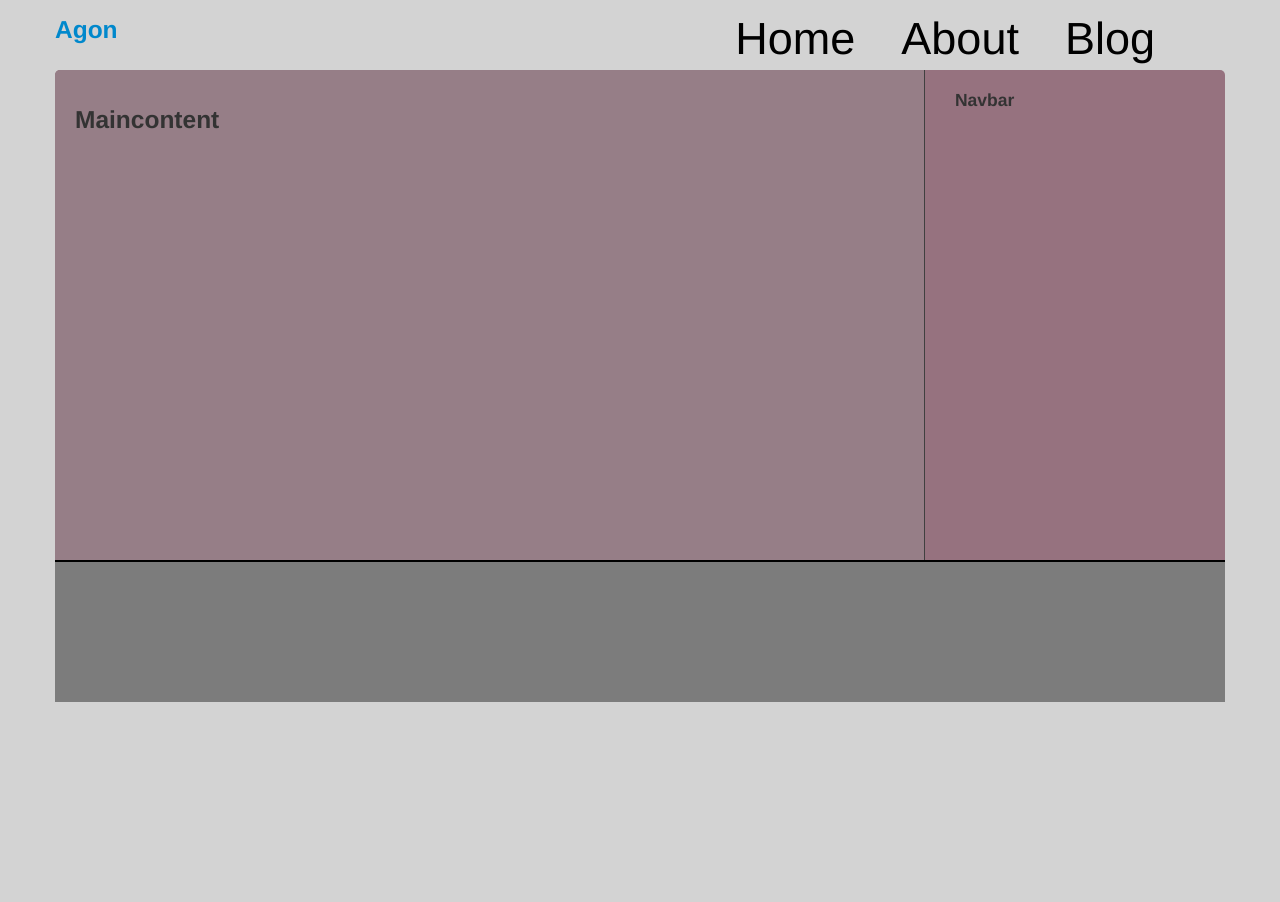
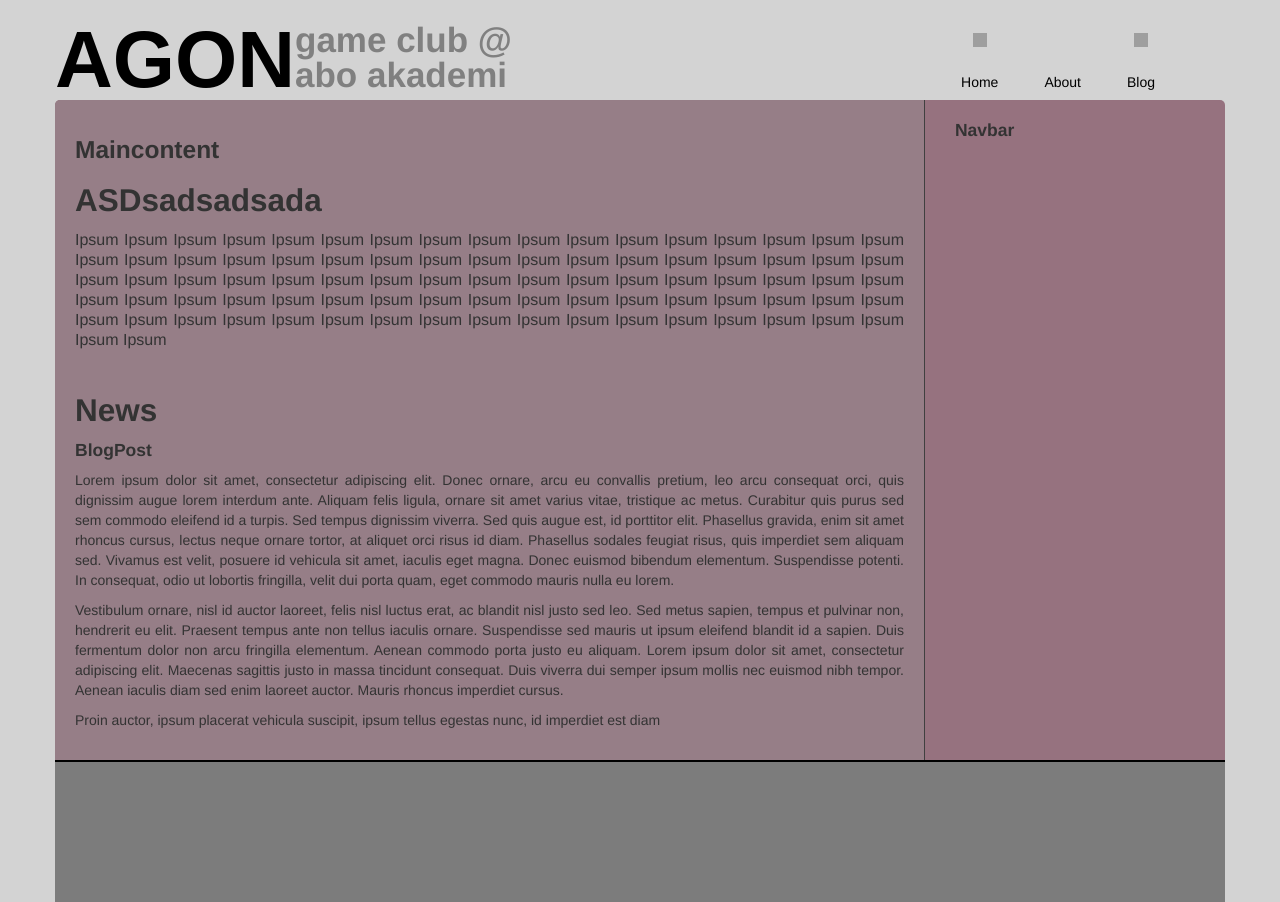
Before and after one commit to danielwarna/abogameclub, a Jekyll site: the page built from index.html, in a window 1280 px wide. Built offline with Jekyll 4.4.1, drawn with Linux system fonts in a browser that asks for light colours; nearby versions of some CDN libraries; grey boxes are pictures that could not be loaded.

Commit message:
Moved my changes over to the base layout

```diff
--- a/_layouts/default.html
+++ b/_layouts/default.html
@@ -9,12 +9,19 @@
   <div class="container">
     <div class="masterhead">
       <ul class="nav nav-pills pull-right">
-        <li><a href="index.html">Home</a> </li>
-        <li><a href="about.html">About</a> </li>
-        <li><a href="blog.html">Blog</a> </li>
+        <li><a href="index.html">
+          <i class="icon-home"></i><p>Home</p>
+        </a></li>
+        <li><a href="about.html">
+          <i class="icon-lightbulb"></i><p>About</p>
+        </a></li>
+        <li><a href="blog.html">
+          <i class="icon-book"></i><p>Blog</p>
+        </a></li>
       </ul>
-      <div class="brand">
-        <a href="#"><h3>Agon</h3></a>
+      <div id="logo">
+        <a href="#">AGON</a>
+        <div id="subtitle"><span>game club @ <br>abo akademi<span></div>
       </div>
     </div>
 
--- a/index.html
+++ b/index.html
@@ -5,6 +5,22 @@ layout: default
 <div class="row-fluid abc">
 	<div class="span9 maincontent">
 		<h3>Maincontent</h3>
+		<div class="hello">
+			<h2>ASDsadsadsada</h2>
+			<p>Ipsum Ipsum Ipsum Ipsum Ipsum Ipsum Ipsum Ipsum Ipsum Ipsum Ipsum Ipsum Ipsum Ipsum Ipsum Ipsum Ipsum Ipsum Ipsum Ipsum Ipsum Ipsum Ipsum Ipsum Ipsum Ipsum Ipsum Ipsum Ipsum Ipsum Ipsum Ipsum Ipsum Ipsum Ipsum Ipsum Ipsum Ipsum Ipsum Ipsum Ipsum Ipsum Ipsum Ipsum Ipsum Ipsum Ipsum Ipsum Ipsum Ipsum Ipsum Ipsum Ipsum Ipsum Ipsum Ipsum Ipsum Ipsum Ipsum Ipsum Ipsum Ipsum Ipsum Ipsum Ipsum Ipsum Ipsum Ipsum Ipsum Ipsum Ipsum Ipsum Ipsum Ipsum Ipsum Ipsum Ipsum Ipsum Ipsum Ipsum Ipsum Ipsum Ipsum Ipsum Ipsum Ipsum Ipsum </p>
+		</div>
+
+		<div id="blog">
+			<h2> News </h2>
+			<div class="blogpost">
+				<h4>BlogPost</h4>
+				<p>Lorem ipsum dolor sit amet, consectetur adipiscing elit. Donec ornare, arcu eu convallis pretium, leo arcu consequat orci, quis dignissim augue lorem interdum ante. Aliquam felis ligula, ornare sit amet varius vitae, tristique ac metus. Curabitur quis purus sed sem commodo eleifend id a turpis. Sed tempus dignissim viverra. Sed quis augue est, id porttitor elit. Phasellus gravida, enim sit amet rhoncus cursus, lectus neque ornare tortor, at aliquet orci risus id diam. Phasellus sodales feugiat risus, quis imperdiet sem aliquam sed. Vivamus est velit, posuere id vehicula sit amet, iaculis eget magna. Donec euismod bibendum elementum. Suspendisse potenti. In consequat, odio ut lobortis fringilla, velit dui porta quam, eget commodo mauris nulla eu lorem.</p>
+
+				<p>Vestibulum ornare, nisl id auctor laoreet, felis nisl luctus erat, ac blandit nisl justo sed leo. Sed metus sapien, tempus et pulvinar non, hendrerit eu elit. Praesent tempus ante non tellus iaculis ornare. Suspendisse sed mauris ut ipsum eleifend blandit id a sapien. Duis fermentum dolor non arcu fringilla elementum. Aenean commodo porta justo eu aliquam. Lorem ipsum dolor sit amet, consectetur adipiscing elit. Maecenas sagittis justo in massa tincidunt consequat. Duis viverra dui semper ipsum mollis nec euismod nibh tempor. Aenean iaculis diam sed enim laoreet auctor. Mauris rhoncus imperdiet cursus.</p>
+
+				<p>Proin auctor, ipsum placerat vehicula suscipit, ipsum tellus egestas nunc, id imperdiet est diam </p>
+			</div>
+		</div>
 	</div>
 	<div class="span3 sidebar">
 		<h4>Navbar</h4>
```
Also changed, not shown: about.html (+0 -16 lines).
